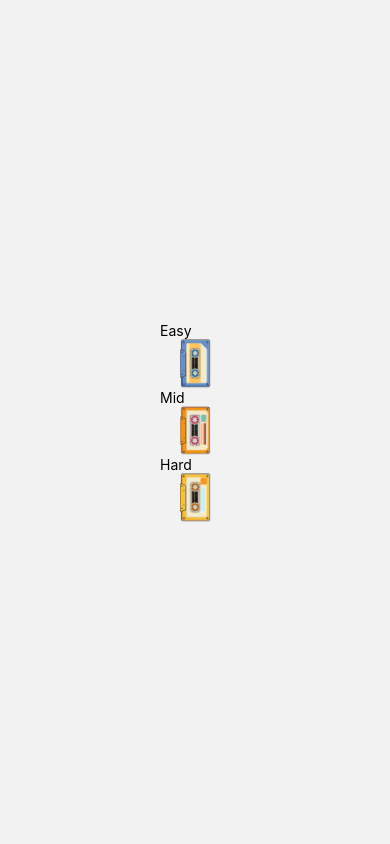
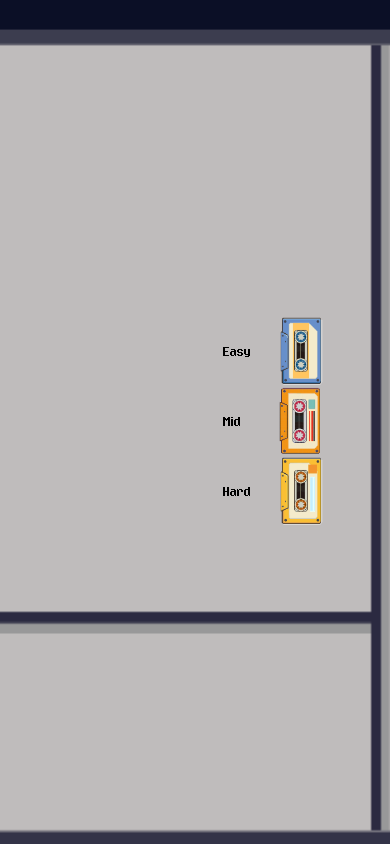
Before and after one commit to braulioPad/game, a React Native app: screen /CardSelectScr in a window 390 px wide. Built offline with nearby package versions, Linux system fonts and the light colour scheme.

Commit message:
added fixes

```diff
--- a/src/components/CardSelection/CardSelectScr.tsx
+++ b/src/components/CardSelection/CardSelectScr.tsx
@@ -1,4 +1,4 @@
-import { View, StyleSheet, Text  } from 'react-native';
+import { View, Text, ImageBackground } from 'react-native';
 import React, { useState, useEffect } from 'react';
 import AsyncStorage from '@react-native-async-storage/async-storage';
 import CustomButton from '../CustomBtn/CustomButton';
@@ -10,7 +10,6 @@ interface CardsListScreenProps {
 
 const CardSelectScr: React.FC<CardsListScreenProps> = ({ navigation }) => {
   const [jsonData, setJsonData] = useState<any>(null);
-
   const handleButtonPress = async (buttonText) => {
     try {
       if (buttonText === 'easy') {
@@ -32,8 +31,6 @@ const CardSelectScr: React.FC<CardsListScreenProps> = ({ navigation }) => {
       console.error('Error saving data', error);
     }
   };
-
-
 
   useEffect(() => {
     // Function to load the JSON file
@@ -67,14 +64,25 @@ const CardSelectScr: React.FC<CardsListScreenProps> = ({ navigation }) => {
 
   return (
     <View style={styles.container}>
-      <View style={styles.buttonContainer}>
-        <Text>Easy</Text>
-        <CustomButton  onPress={() => handleButtonPress('easy')} imageSource={require('../../../assets/btns/easy.png')} imageStyle={styles.customImage}/>
-        <Text>Mid</Text>
-        <CustomButton  onPress={() => handleButtonPress('medium')} imageSource={require('../../../assets/btns/mid.png')} imageStyle={styles.customImage}/>
-        <Text>Hard</Text>
-        <CustomButton  onPress={() => handleButtonPress('hard')} imageSource={require('../../../assets/btns/hard.png')} imageStyle={styles.customImage}/>
-      </View>
+      <ImageBackground
+        source={require('../../../assets/Backgrounds/MnScr.png')}
+        style={styles.backgroundImage}
+        resizeMode="cover">
+        <View style={styles.buttonContainer}>
+          <View style={styles.buttonColumn}>
+            <Text style={styles.text}>Easy</Text>
+            <CustomButton onPress={() => handleButtonPress('easy')} imageSource={require('../../../assets/btns/easy.png')} imageStyle={styles.customImage} />
+          </View>
+          <View style={styles.buttonColumn}>
+            <Text style={styles.text}>Mid   </Text>
+            <CustomButton onPress={() => handleButtonPress('medium')} imageSource={require('../../../assets/btns/mid.png')} imageStyle={styles.customImage} />
+          </View>
+          <View style={styles.buttonColumn}>
+            <Text style={styles.text}>Hard</Text>
+            <CustomButton onPress={() => handleButtonPress('hard')} imageSource={require('../../../assets/btns/hard.png')} imageStyle={styles.customImage} />
+          </View>
+        </View>
+      </ImageBackground>
     </View>
   );
 };
--- a/src/components/CardSelection/CardSelectionStyle.ts
+++ b/src/components/CardSelection/CardSelectionStyle.ts
@@ -8,11 +8,30 @@ export const CardSelectionStyle = StyleSheet.create({
   },
     buttonContainer: {
     flexDirection: 'column',
+    position: 'absolute',
+    right: '10%',
   },
   customImage: {
-        width: 70,
-        height: 50,
+    width: 100,
+    height: 70,
     resizeMode: 'contain'
-        // Add additional styling for the custom image if needed
+  },
+  text: {
+    fontFamily: 'Eight-Bit-Dragon',
+    fontSize: 10,
+  },
+  backgroundImage: {
+    flex: 1,
+    resizeMode: 'cover',
+    justifyContent: 'center', // Center content vertically
+    alignItems: 'center', // Center content horizontally
+    backgroundColor: '#0B0F26',
+    width: '100%',
+    height: '100%',
+  },
+  buttonColumn: {
+    marginLeft: 20, // Add margin between columns
+    alignItems: 'center', // Align items horizontally in the center
+    flexDirection: 'row',
   },
 });
--- a/src/components/Data/en_card.json
+++ b/src/components/Data/en_card.json
@@ -34,7 +34,7 @@
       ,"Heart"
       ,"heart bip machine"
       ,"Pokemon"
-      ,"UFO"
+      ,"Alien"
       ,"snore"
       ,"Windows Error"
       ,"Punch"
@@ -122,7 +122,7 @@
     ],
     "hard": [
       "Fox"
-      ,"Steal"
+      ,"Steel"
       ,"Sun"
       ,"Explosion"
       ,"Brain Freeze"
--- a/src/components/Data/es_card.json
+++ b/src/components/Data/es_card.json
@@ -1,16 +1,176 @@
 {
   "typeCard": {
     "easy": [
-      "Gato",
-      "Perro"
+      "Gato"
+       ,"Perro"
+       ,"Trueno"
+       ,"Pájaro"
+       ,"Hombre murciélago"
+       ,"Pedo"
+       ,"Motor"
+       ,"Policía"
+       ,"Lluvia"
+       ,"Despertador"
+       ,"Ángel"
+       ,"Cerdo"
+       ,"Superhéroe"
+       ,"Elefante"
+       ,"Teléfono"
+       ,"Tren"
+       ,"Máquina de escribir"
+       ,"Helicóptero"
+       ,"Murmullo"
+       ,"Reloj"
+       ,"León"
+       ,"Caballo"
+       ,"Oveja"
+       ,"Búho"
+       ,"Gaviota"
+       ,"Avión"
+       ,"Látigo"
+       ,"Escribiendo en el teclado"
+       ,"Disparo de rifle"
+       ,"Pistola laser"
+       ,"Corazón"
+       , "máquina bip del corazón"
+       ,"Pokémon"
+       ,"Alien"
+       ,"ronquido"
+       ,"Error de Windows"
+       ,"Puñetazo"
+       ,"Bofetada"
+       ,"Rompimiento de huesos"
+       ,"Estrella de Mario Bross"
+       ,"Espada"
+       ,"Nokia"
+       ,"Inicio de Windows 7"
+       ,"Machingún"
+       ,"Moneda de Mario Bross"
+       ,"Tambor"
+       ,"Vómito"
+       ,"Demonio"
+       ,"Escupir"
+       ,"Gritar"
+       ,"Zumbador"
+       ,"Mono"
+       ,"Flauta"
+       ,"Pavo"
     ],
     "medium": [
-      "Auto",
-      "Motosierra"
+      "Auto"
+       ,"Motosierra"
+       ,"viento"
+       ,"Silla"
+       ,"Pez"
+       ,"Hambriento"
+       ,"Pato Donald"
+       ,"Excavadora"
+       ,"Zombi"
+       ,"Extintor de incendios"
+       ,"Coche a la deriva"
+       ,"Piso pegajoso"
+       ,"Serpiente"
+       ,"Bebé"
+       ,"Fuego"
+       ,"Fantasma"
+       ,"Pasos"
+       ,"Ronquidos"
+       ,"Tambor"
+       ,"Abeja"
+       ,"Rana"
+       ,"Ratón"
+       ,"Grillo"
+       ,"Vaca"
+       ,"Ballena"
+       ,"Rompiendo cristales"
+       ,"aspiradora"
+       ,"Ratón de computadora"
+       ,"Impresora"
+       ,"Guitarra electrica"
+       ,"Bote"
+       ,"Sonando los nudillos"
+       ,"Código Morse"
+       ,"Bocina"
+       ,"Donkey Kong"
+       ,"Ventilador eléctrico"
+       ,"Motora"
+       ,"Delfín"
+       ,"Terremoto"
+       ,"Avalancha"
+       ,"Montaña rusa"
+       ,"Fuego de cañón"
+       ,"Silbato de tetera"
+       ,"Maquinaria de fábrica"
+       ,"Descendente"
+       ,"Whattapp"
+       ,"Bonk"
+       ,"Godzilla"
+       ,"Morder"
+       ,"Sofa de cuero"
+       ,"Ahogo"
+       ,"Tirano-saurio Rex"
+       ,"Baile tap"
+       ,"Licuadora"
+       ,"Perforar"
+       ,"Bruja"
+       ,"Circo"
+       ,"Máquina de pinball"
+       ,"Cuerno de barco"
+       ,"Saxofón"
+       ,"Detector de metales"
+       ,"Estúpido"
     ],
     "hard": [
-      "",
-      ""
+      "Zorro"
+       ,"Metal"
+       ,"Sol"
+       ,"Explosión"
+       ,"Cerebro congelado"
+       ,"Muriendo"
+       ,"Luchador de sumo"
+       ,"Soldado"
+       ,"Zoo"
+       ,"Tornado"
+       ,"Patatas fritas"
+       ,"Coche de Fórmula 1"
+       ,"Orgamos"
+       ,"Diarrea explosiva"
+       ,"Aplausos"
+       ,"Estornudo"
+       ,"Tos"
+       ,"Estación"
+       ,"fuegos artificiales"
+       ,"Fotografía"
+       ,"Papel arrugado"
+       ,"Corcho de champán"
+       , "Escritura a lápiz"
+       ,"Las olas del mar"
+       ,"Patineta"
+       ,"Campanas de iglesia"
+       ,"Gong"
+       ,"Freír Tocino"
+       ,"Cremallera"
+       ,"Sintonización de radio antigua"
+       ,"Sirena de ambulancia"
+       ,"Sirena de camión de bomberos"
+       , "Hacer estallar palomitas de maíz"
+       ,"Maquina de casino"
+       ,"Soda"
+       , "Pitido de microondas"
+       ,"Reír"
+       ,"Máquina del tiempo"
+       ,"Accidente automovilistico"
+       ,"Láser de marta"
+       ,"Trampa para ratones"
+       , "campana de seguridad"
+       ,"Nacimiento"
+       ,"Deshidratado"
+       ,"Cantante de opera"
+       ,"Mosquito"
+       ,"Puerta vieja"
+       ,"Bajo"
+       ,"Electricidad"
+       ,"Perro salvaje"
     ]
   }
 }
--- a/src/components/Data/jp_card.json
+++ b/src/components/Data/jp_card.json
@@ -34,18 +34,18 @@
        ,"心臓"
        ,"ハートビップマシン"
        ,"ポケットモンスター"
-       ,"UFO"
+       ,"エイリアン"
        ,"いびき"
        ,"Windows エラー"
        ,"パンチ"
        ,"平手打ち"
        ,"骨が割れる"
-       ,"『マリオブラザーズスター』"
+       ,"マリオブラザーズスター"
        ,"剣"
        ,"ノキア"
        ,"Windows 7 の起動"
        ,"マチングン"
-       ,"『マリオブラザーズコイン』"
+       ,"マリオブラザーズコイン"
        ,"ドラム"
        ,"吐く"
        ,"悪魔"
@@ -57,12 +57,119 @@
        ,"七面鳥"
     ],
     "medium": [
-      "Kuruma",
-      "Chēnsō"
+      "チェーンソー"
+       ,"風"
+       ,"椅子"
+       ,"魚"
+       ,"お腹がすいた"
+       ,"ドナルドダック"
+       ,"ブルドーザー"
+       ,"ゾンビ"
+       ,"消火器"
+       ,"ドリフトカー"
+       ,"ベタベタした床"
+       ,"蛇"
+       ,"赤ちゃん"
+       ,"火"
+       ,"おばけ"
+       ,"足音"
+       ,"いびき"
+       ,"ドラム"
+       ,"蜂"
+       ,"蛙"
+       ,"ねずみ"
+       ,"クリケット"
+       ,"牛"
+       ,"鯨"
+       ,"ガラス割り"
+       ,"掃除機"
+       ,"コンピューターのマウス"
+       ,"プリンター"
+       ,"エレキギター"
+       ,"ボート"
+       ,"クラッキングナックルズ"
+       ,"モールス信号"
+       ,"車のクラクション"
+       ,"ドンキーコング"
+       ,"扇風機"
+       ,"モーターボート"
+       ,"イルカ"
+       ,"地震"
+       ,"雪崩"
+       ,"ジェットコースター"
+       ,"キャノンファイア"
+       ,"ティーポットホイッスル"
+       ,"工場機械"
+       ,"落下"
+       ,"ワッタップ"
+       ,"ボンク"
+       ,"ゴジラ"
+       ,"噛む"
+       ,"革張りのソファ"
+       ,"溺死"
+       ,"ティラノサウルス・レックス"
+       ,"タップダンス"
+       ,"ブレンダー"
+       ,"ドリル"
+       ,"魔女"
+       ,"サーカス"
+       ,"ピンボールマシン"
+       ,"船の角笛"
+       ,"サックス"
+       ,"金属探知機"
+       ,"バカ"
     ],
     "hard": [
-      "",
-      ""
+        "キツネ"
+       ,"鋼鉄"
+       ,"太陽"
+       ,"爆発"
+       ,"思考力が低下する"
+       ,"死んでいる"
+       ,"力士"
+       ,"兵士"
+       ,"動物園"
+       ,"竜巻"
+       ,"フライドポテト"
+       ,"フォーミュラ 1 カー"
+       ,"オルガム"
+       ,"爆発性下痢"
+       ,"拍手"
+       ,"くしゃみ"
+       ,"咳"
+       ,"駅"
+       ,"花火"
+       ,"カメラショット"
+       ,"紙を丸める"
+       ,"シャンパンコルク"
+       ,"鉛筆書き"
+       ,"海の波"
+       ,"スケートボード"
+       ,"教会の鐘"
+       ,"ゴング"
+       ,"ベーコン炒め"
+       ,"ジッパー"
+       ,"古いラジオのチューニング"
+       ,"救急車のサイレン"
+       ,"消防車のサイレン"
+       ,"ポップコーンポッピング"
+       ,"スロットマシン"
+       ,"ソーダ"
+       ,"電子レンジのビープ音"
+       ,"笑い"
+       ,"タイムマシン"
+       ,"自動車事故"
+       ,"セーブルレーザー"
+       ,"ネズミ捕り"
+       ,"シートベル"
+       ,"誕生"
+       ,"脱水症状"
+       ,"オペラ歌手"
+       ,"蚊"
+       ,"古い扉"
+       ,"ベース"
+       ,"電気"
+       ,"ワイルドドッグ"
     ]
   }
 }
--- a/src/components/GameScreen/GameScrStyles.ts
+++ b/src/components/GameScreen/GameScrStyles.ts
@@ -9,7 +9,7 @@ export const GameScrStyles = StyleSheet.create({
         flex: 1,
         justifyContent: 'center',
         alignItems: 'center',
-        backgroundColor: 'rgba(0, 0, 0, 0.5)', // Semi-transparent background
+        backgroundColor: 'rgba(0, 0, 0, 0)', // Semi-transparent background
       },
       modalText: {
         fontSize: 20,
@@ -72,4 +72,28 @@ export const GameScrStyles = StyleSheet.create({
         resizeMode: 'contain'
         // Add additional styling for the custom image if needed
       },
+      CardText:{
+        color: 'white',
+        fontFamily: 'Eight-Bit-Dragon',
+        fontSize: 25,
+
+      },
+      modalContent: {
+        backgroundColor: 'white',
+        padding: 20,
+        borderRadius: 10,
+        elevation: 5,
+      },
+      modalButtonPause: {
+        padding: 10,
+        borderRadius: 5,
+        backgroundColor: '#2196F3',
+        alignItems: 'center',
+        marginVertical: 5,
+      },
+      modalTextPause: {
+        fontSize: 18,
+        marginBottom: 20,
+        fontFamily: 'Eight-Bit-Dragon',
+      },
 });
--- a/src/components/ScoreScreen/ScoreScrStyles.ts
+++ b/src/components/ScoreScreen/ScoreScrStyles.ts
@@ -38,7 +38,6 @@ export const ScoreScrStyles = StyleSheet.create({
         padding: 20,
         borderRadius: 10,
         elevation: 5,
-
       },
       modalText: {
         fontSize: 18,
@@ -62,4 +61,14 @@ export const ScoreScrStyles = StyleSheet.create({
         resizeMode: 'contain'
         // Add additional styling for the custom image if needed
       },
+      backgroundImage: {
+        width: '50%', // Adjust the width as needed
+        height: '50%', // Adjust the height as needed
+        resizeMode: 'contain',
+      },
+      modalBackground: {
+        flex: 1,
+        justifyContent: 'center',
+        alignItems: 'center',
+      },
 });
--- a/src/components/TeamListScreen/TeamsListScreenStyles.ts
+++ b/src/components/TeamListScreen/TeamsListScreenStyles.ts
@@ -39,6 +39,8 @@ export const TeamsListScreenStyles = StyleSheet.create({
         borderWidth: 1,
         marginRight: 10,
         paddingHorizontal: 10,
+        fontFamily: 'Eight-Bit-Dragon',
+        fontSize: 10,
       },
 
       // Style for the general input (for adding new team name)
@@ -72,9 +74,15 @@ export const TeamsListScreenStyles = StyleSheet.create({
         marginBottom: 10, // Adjust the spacing between text and button
       },
       customImage: {
-        width: 70,
+        width: 50,
         height: 50,
         resizeMode: 'contain'
         // Add additional styling for the custom image if needed
       },
+      deletebtn: {
+        width: 20,
+        height: 20,
+        resizeMode: 'contain'
+        // Add additional styling for the custom image if needed
+      },
 });
```
Also changed, not shown: src/components/GameScreen/GameScr.tsx (+30 -19 lines), src/components/ScoreScreen/ScoreScr.tsx (+6 -4 lines), src/components/TeamListScreen/TeamsListScreen.tsx (+9 -10 lines), assets/Backgrounds/dialog.png (added). Lines whose indentation alone changed are shown as unchanged.
